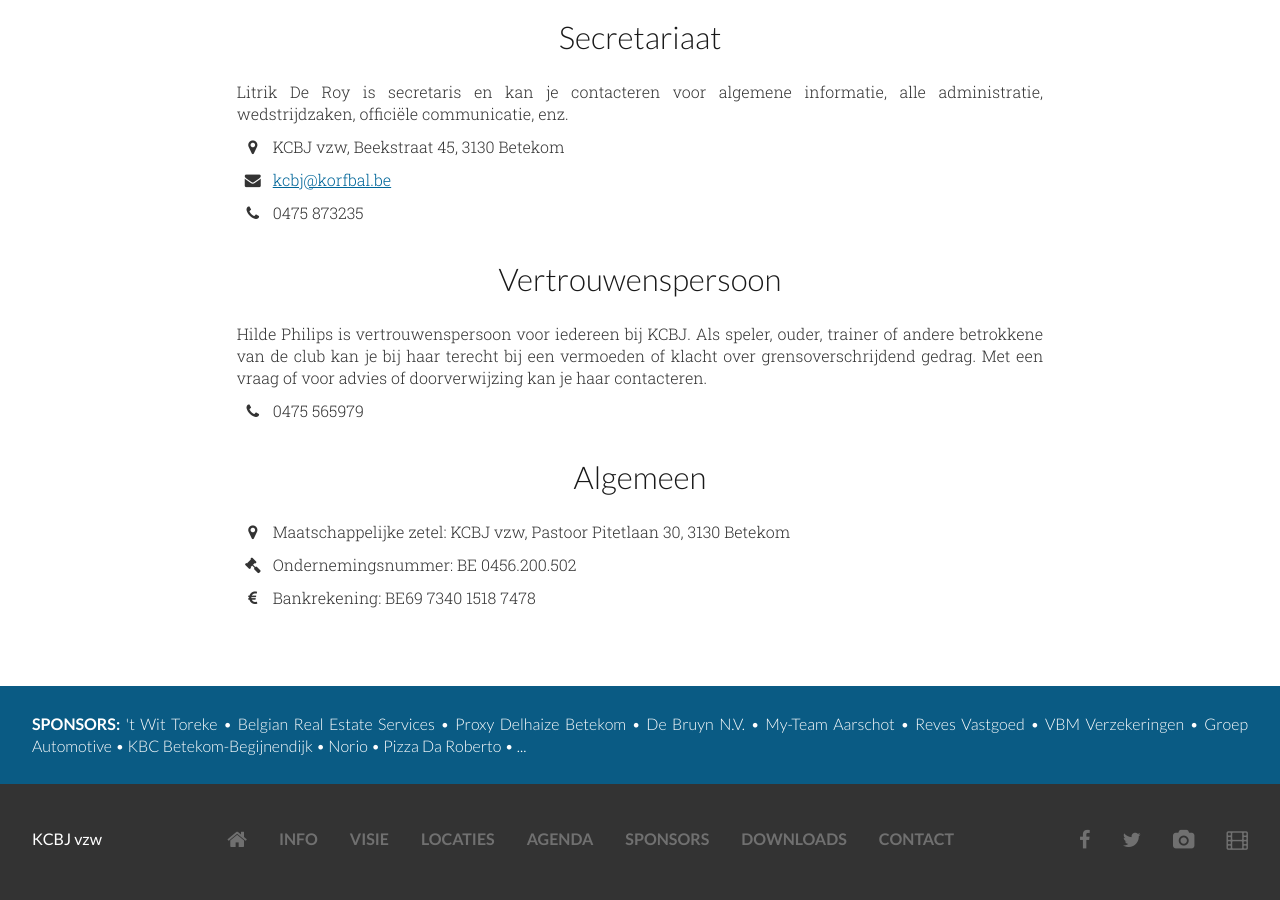
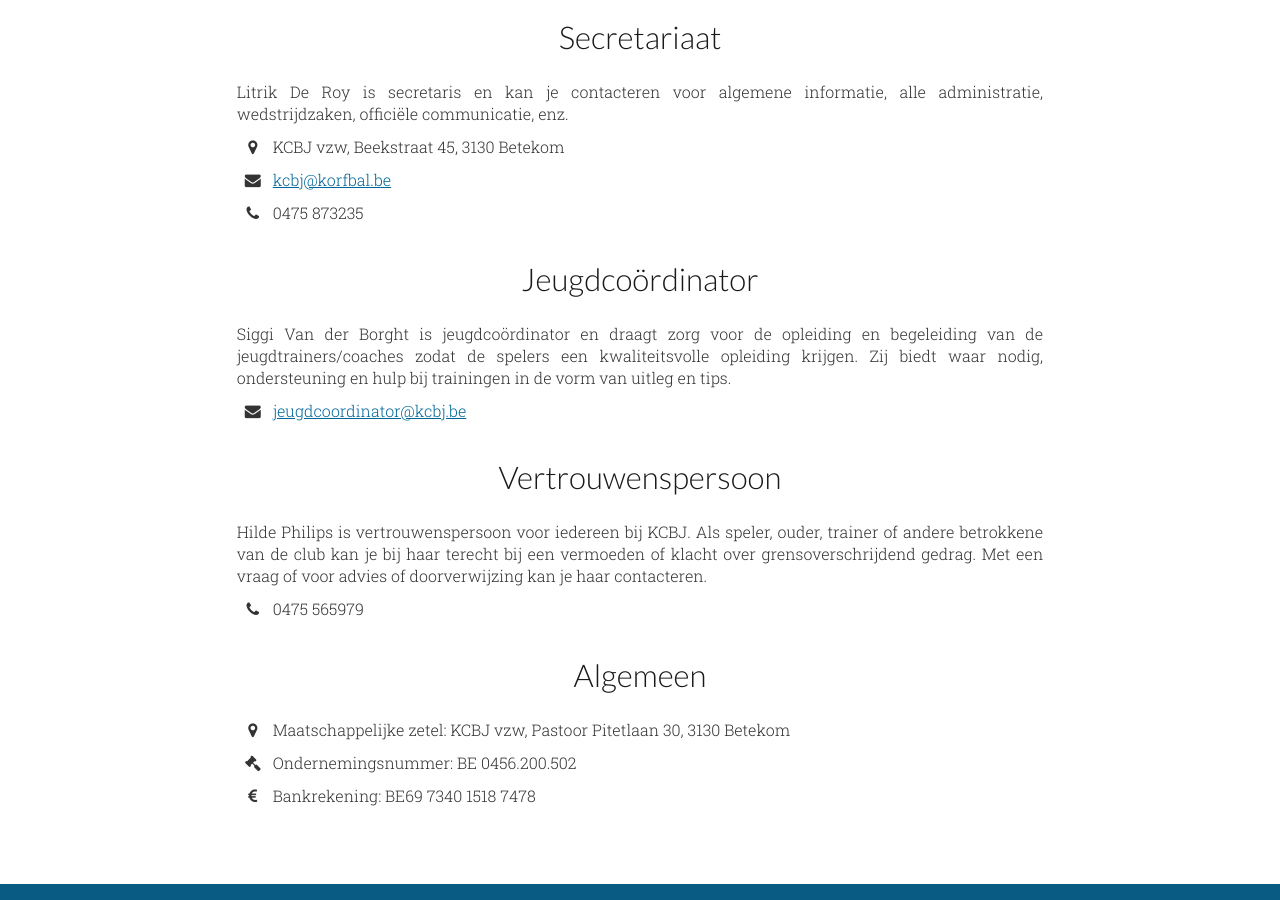
Before and after one commit to kcbj/kcbj.github.io, a Jekyll site: the page built from contact/index.html, in a window 1280 px wide and 900 px high, scrolled down 448 px. Built offline with Jekyll 4.4.1, drawn with Linux system fonts in a browser that asks for light colours; nearby versions of some CDN libraries.

Commit message:
Added contact info of jeugdcoördinator

```diff
--- a/contact/index.html
+++ b/contact/index.html
@@ -18,6 +18,12 @@
                 <p><i class="fa fa-phone"></i> 0475 873235</p>
             </div>
             <div class="text">
+                <h1>Jeugdcoördinator</h1>
+                <p>Siggi Van der Borght is jeugdcoördinator en draagt zorg voor de opleiding en begeleiding van de jeugdtrainers/coaches zodat de spelers een kwaliteitsvolle opleiding krijgen.
+                    Zij biedt waar nodig, ondersteuning en hulp bij trainingen in de vorm van uitleg en tips.</p>
+                <p><i class="fa fa-envelope"></i> <a href="mailto:jeugdcoordinator@kcbj.be">jeugdcoordinator@kcbj.be</a></p>
+            </div>
+            <div class="text">
                 <h1>Vertrouwenspersoon</h1>
                 <p>Hilde Philips is vertrouwenspersoon voor iedereen bij KCBJ. Als speler, ouder, trainer of andere
                     betrokkene van de club kan je bij haar terecht bij een vermoeden of klacht over grensoverschrijdend
```
